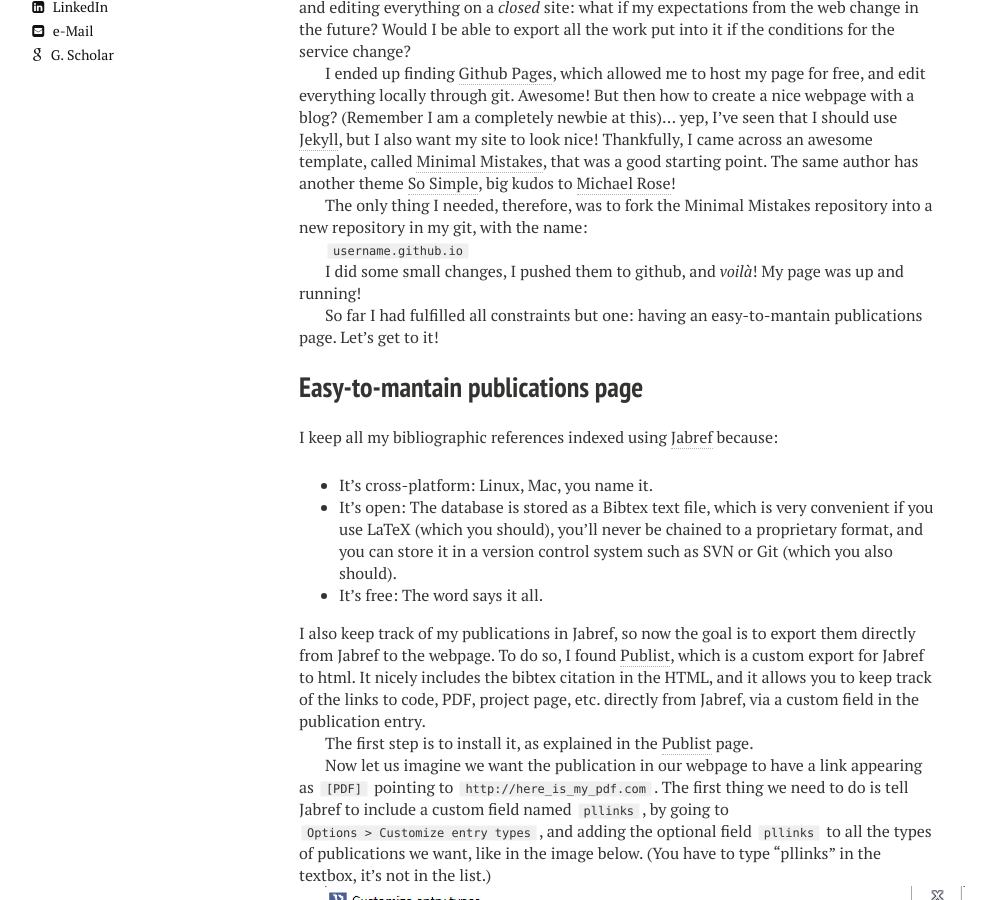
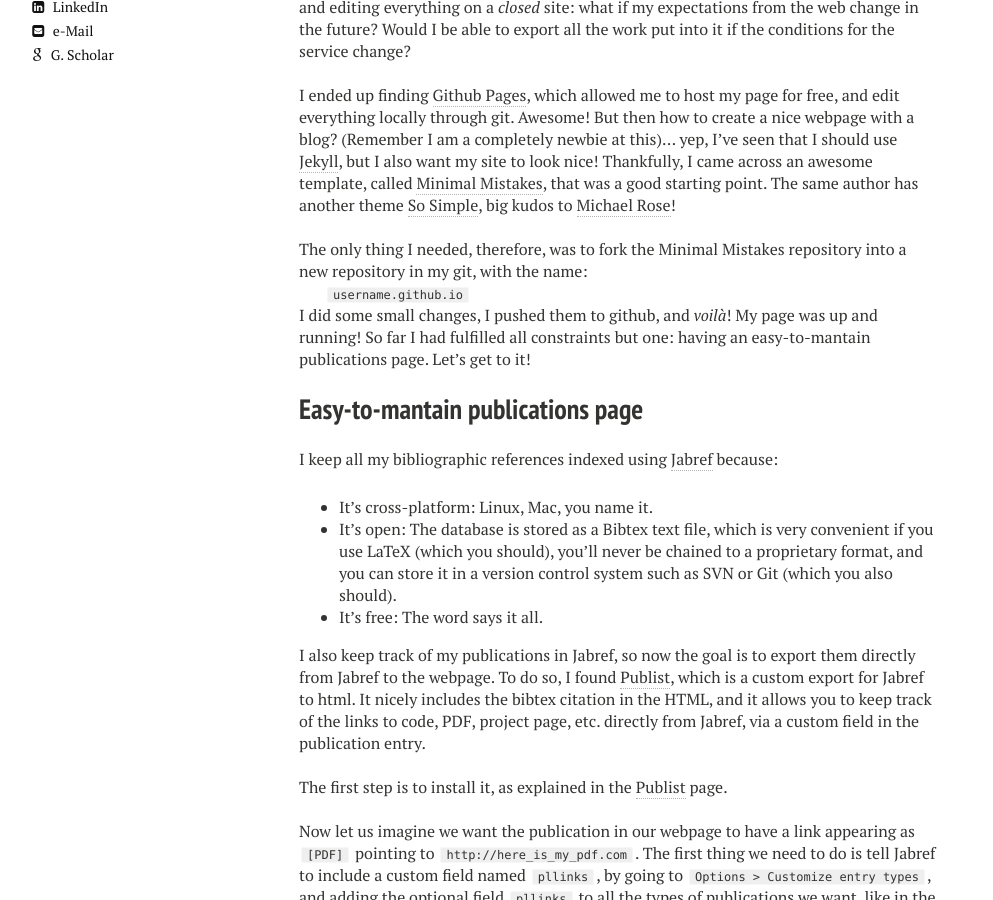
Before and after one commit to jponttuset/jponttuset.github.io, a Jekyll site: the page built from _posts/2014-11-20-building-an-academic-website.md, in a window 1280 px wide and 900 px high, scrolled down 467 px. Shown: the whole window, without its empty margins (21-1014 px from the left). Built offline with Jekyll 4.4.1, drawn with Linux system fonts in a browser that asks for light colours; nearby versions of some CDN libraries; comment, search, counter and statistics services are not loaded.

Commit message:
Restyling posts
- Adding line breaks
- Solved code highlighting

```diff
--- a/_config.yml
+++ b/_config.yml
@@ -38,8 +38,8 @@
 # http://en.wikipedia.org/wiki/List_of_tz_database_time_zones
 timezone:    Europe/Zurich
 future:      true
-pygments:    true
-#highlighter: pygments
+#pygments:    true
+highlighter: pygments
 markdown:    kramdown
 
 # https://github.com/mojombo/jekyll/wiki/Permalinks
--- a/_posts/2014-11-20-building-an-academic-website.md
+++ b/_posts/2014-11-20-building-an-academic-website.md
@@ -17,15 +17,14 @@
 
 I started by searching for "free web hosting" at Google, and so I started by exploring sites like [Weebly](weebly.com). It was free (for my current needs), easy to use, acceptably customizable, and looked good on mobiles. The problem for me were the long-term implications of hosting and editing everything on a *closed* site: what if my expectations from the web change in the future? Would I be able to export all the work put into it if the conditions for the service change?
 
+<br />
 I ended up finding [Github Pages](https://pages.github.com), which allowed me to host my page for free, and edit everything locally through git. Awesome! But then how to create a nice webpage with a blog? (Remember I am a completely newbie at this)... yep, I've seen that I should use [Jekyll](http://jekyllrb.com), but I also want my site to look nice! Thankfully, I came across an awesome template, called [Minimal Mistakes](https://github.com/mmistakes/minimal-mistakes), that was a good starting point. The same author has another theme [So Simple](https://github.com/mmistakes/so-simple-theme), big kudos to [Michael Rose](https://github.com/mmistakes)!
 
+<br />
 The only thing I needed, therefore, was to fork the Minimal Mistakes repository into a new repository in my git, with the name:
 
-`username.github.io `
-
-I did some small changes, I pushed them to github, and *voilà*! My page was up and running!
-
-So far I had fulfilled all constraints but one: having an easy-to-mantain publications page. Let's get to it!
+`username.github.io `<br />
+I did some small changes, I pushed them to github, and *voilà*! My page was up and running! So far I had fulfilled all constraints but one: having an easy-to-mantain publications page. Let's get to it!
 
 ## Easy-to-mantain publications page
 
@@ -37,18 +36,25 @@
 
 I also keep track of my publications in Jabref, so now the goal is to export them directly from Jabref to the webpage. To do so, I found [Publist](http://www.seas.upenn.edu/~nghiem/publist.html), which is a custom export for Jabref to html. It nicely includes the bibtex citation in the HTML, and it allows you to keep track of the links to code, PDF, project page, etc. directly from Jabref, via a custom field in the publication entry.
 
+<br />
 The first step is to install it, as explained in the [Publist](http://www.seas.upenn.edu/~nghiem/publist.html) page.
 
+<br />
 Now let us imagine we want the publication in our webpage to have a link appearing as `[PDF]` pointing to `http://here_is_my_pdf.com`. The first thing we need to do is tell Jabref to include a custom field named `pllinks`, by going to `Options > Customize entry types`, and adding the optional field `pllinks` to all the types of publications we want, like in the image below. (You have to type "pllinks" in the textbox, it's not in the list.)
 
+<br />
 ![Screenshoot of pllinks](../images/jabref_pllinks.png)
 
-
+<br />
 Once the field is active, we can add all links we want in the format:
 `[PDF]:http://here_is_my_pdf.com`
 If we want to add more links, we separate them by `;` as in the example in the image:
+
+<br />
 ![Screenshoot of pllinks](../images/jabref_pllinks2.png)
 
+<br />
 You now simply export the publications you want by selecting `File > Export selected entries` and select `Publist2html` in the `File format` field. This should give you a piece of html code ready to paste into your website.
 
+<br />
 For the code to work properly, however, we still have to add a piece of CSS code to our website. In the package downloaded from publist there is a `bibtex.css` file containing that code. Simply paste it to the header of your page, and you're done!
```
Also changed, not shown: _posts/2014-09-01-compiling-cplex-with-c++11-functionalities.md (+2 -0 lines), _posts/2014-12-30-solving-sudokus-like-a-pro-1.md (added, +57 -0 lines), README.md.
